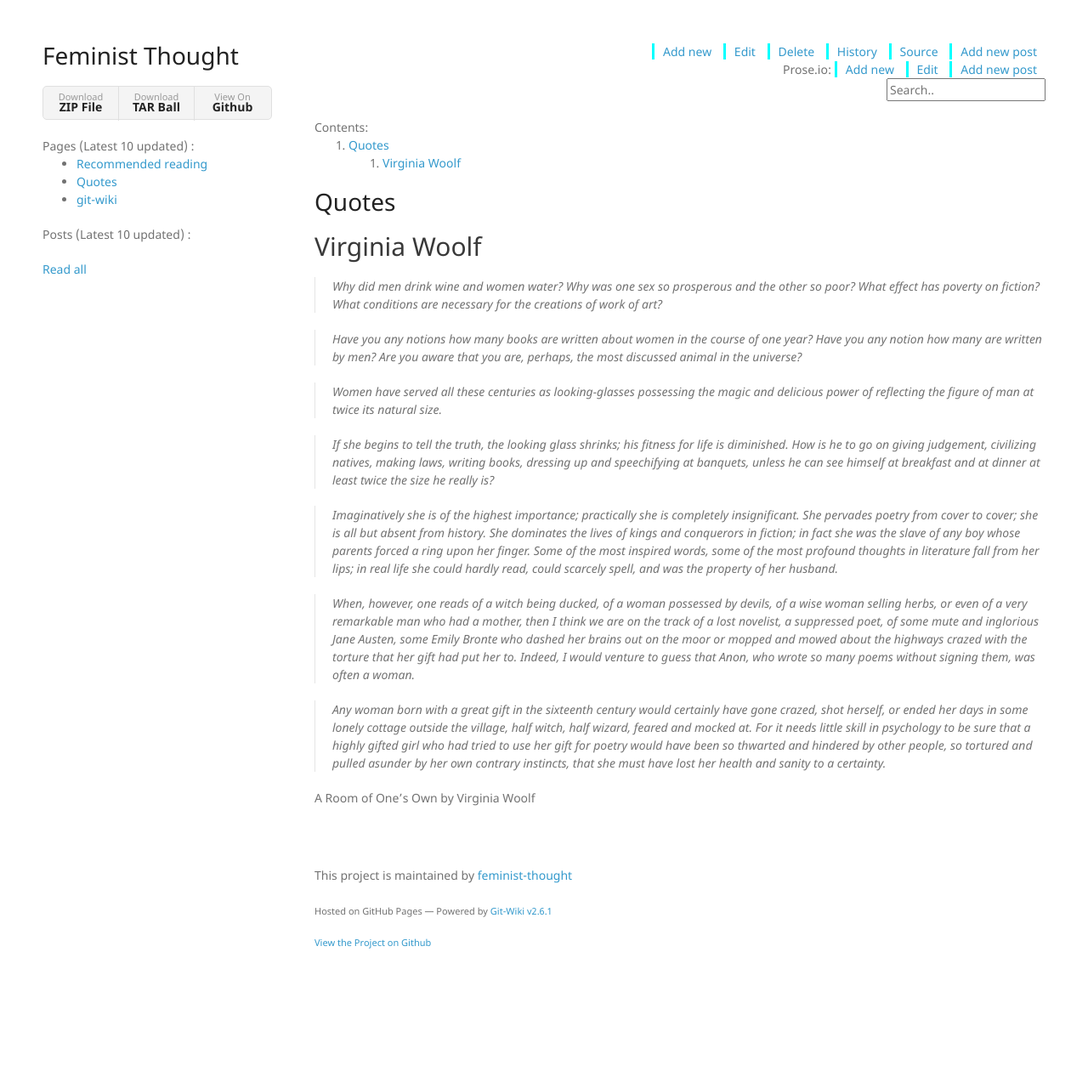
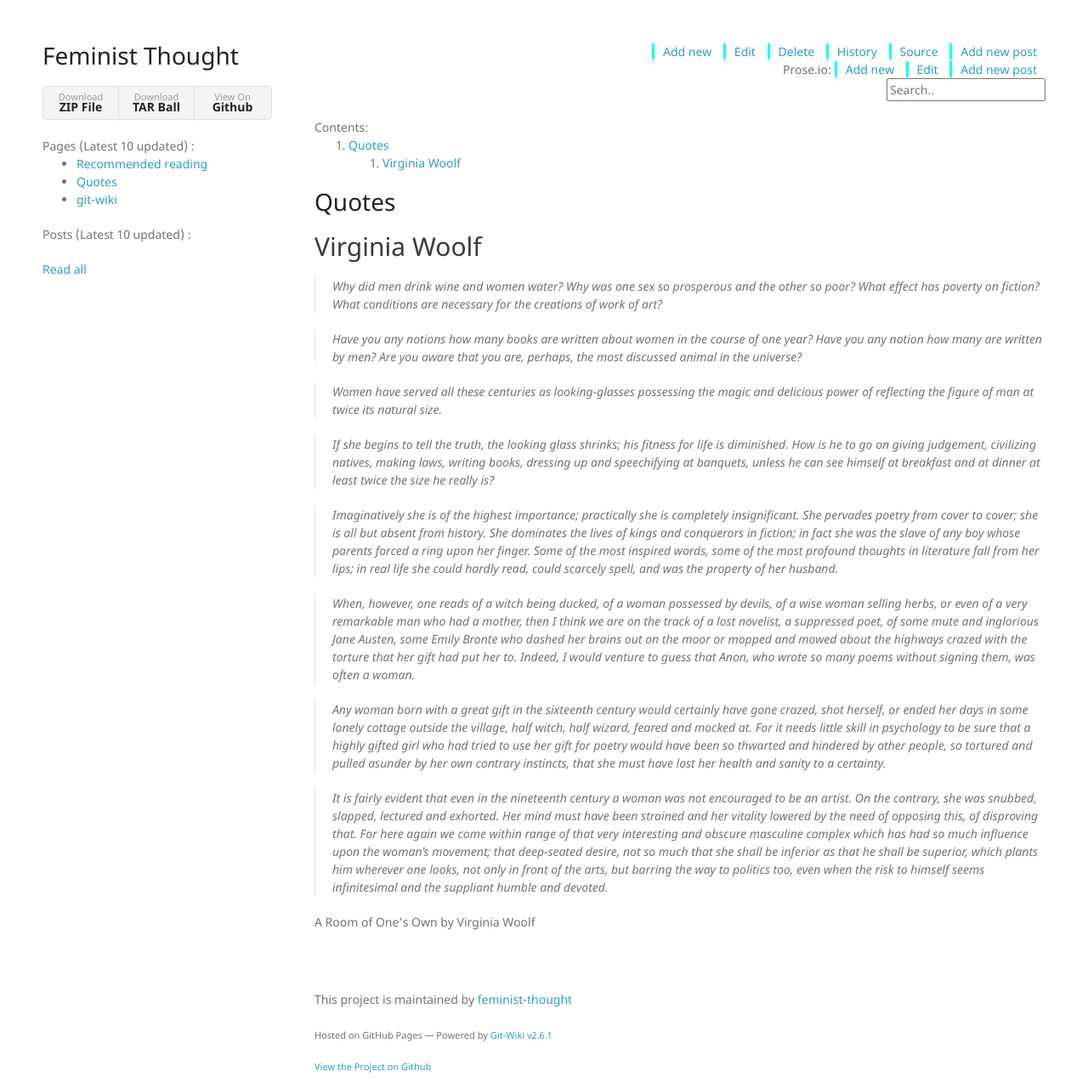
Before and after one commit to feminist-thought/feminist-thought, a Jekyll site: the page built from wiki/quotes.md, in a window 1280 px wide. Shown: the whole page at 85% size. Built offline with Jekyll 4.4.1, drawn with Linux system fonts in a browser that asks for light colours; nearby versions of some CDN libraries; our own code applies the rules of GitHub Pages for plain Markdown files; before the commit the page ends 1134 px from its top, so only the background shows below that.

Commit message:
Update quotes.md

```diff
--- a/wiki/quotes.md
+++ b/wiki/quotes.md
@@ -16,4 +16,6 @@
 
 > Any woman born with a great gift in the sixteenth century would certainly have gone crazed, shot herself, or ended her days in some lonely cottage outside the village, half witch, half wizard, feared and mocked at.  For it needs little skill in psychology to be sure that a highly gifted girl who had tried to use her gift for poetry would have been so thwarted and hindered by other people, so tortured and pulled asunder by her own contrary instincts, that she must have lost her health and sanity to a certainty.
 
+> It is fairly evident that even in the nineteenth century a woman was not encouraged to be an artist. On the contrary, she was snubbed, slapped, lectured and exhorted. Her mind must have been strained and her vitality lowered by the need of opposing this, of disproving that. For here again we come within range of that very interesting and obscure masculine complex which has had so much influence upon the woman's movement; that deep-seated desire, not so much that she shall be inferior as that he shall be superior, which plants him wherever one looks, not only in front of the arts, but barring the way to politics too, even when the risk to himself seems infinitesimal and the suppliant humble and devoted.
+
 A Room of One's Own by Virginia Woolf
```
